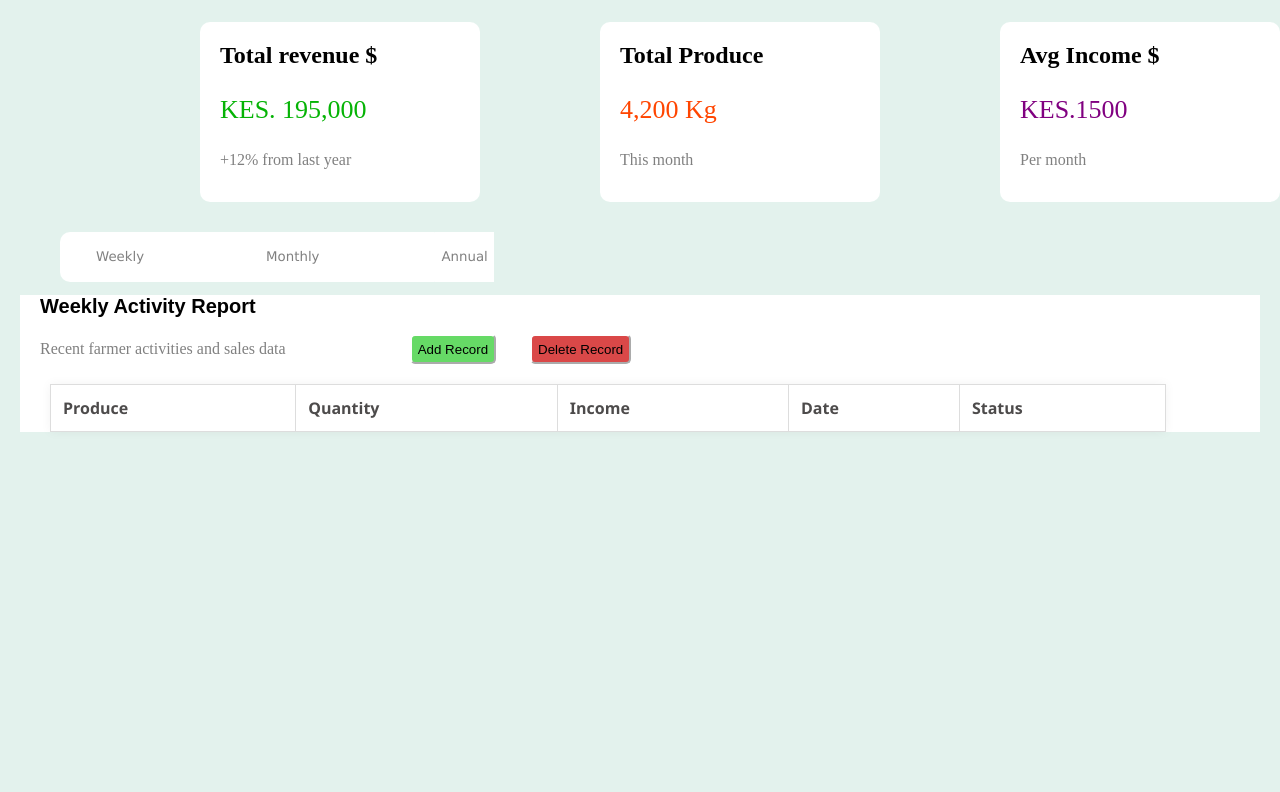
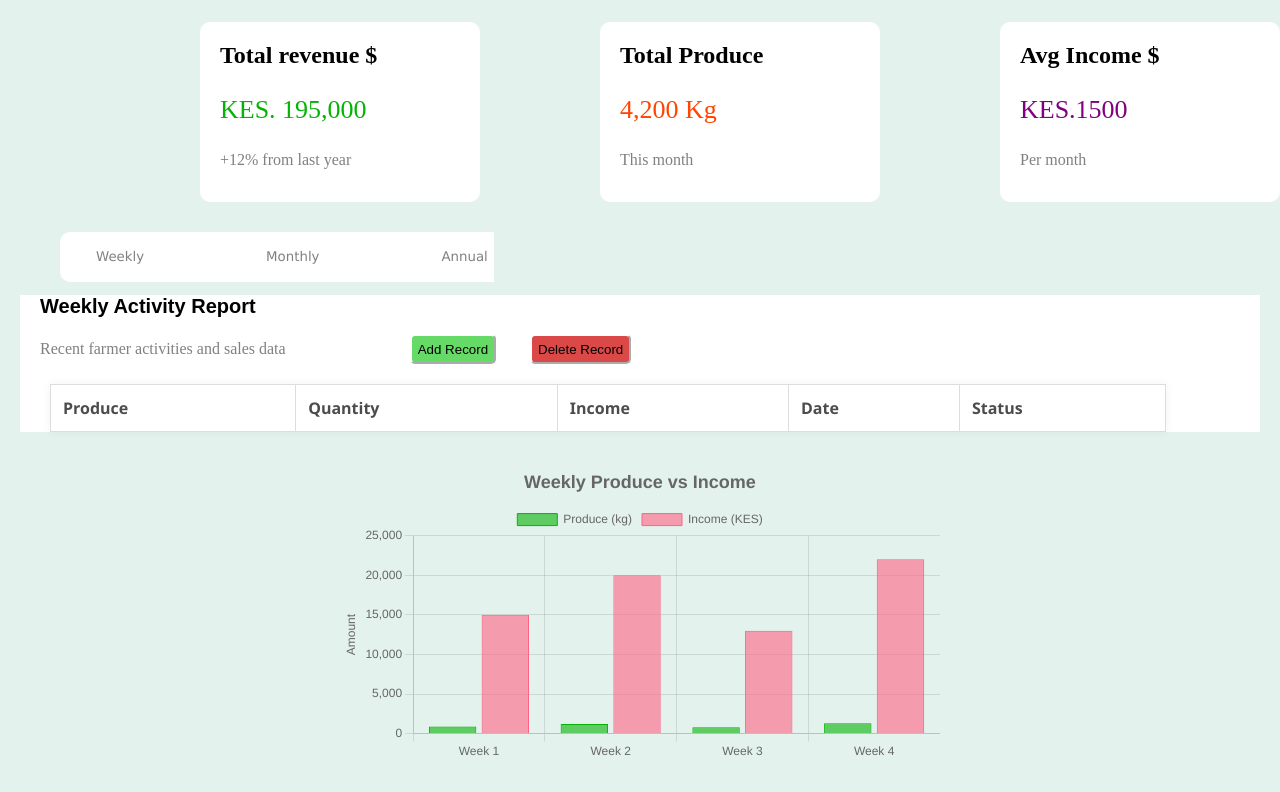
Before and after one commit to dickie-tech/Agri-Digi-App, a website: page reports.html in a window 1280 px wide. Shown: the part 131-923 px from the top of the page. Before the commit the page ends 800 px from the top, so only its background shows below. Drawn offline with nearby package versions, Linux system fonts and the light colour scheme.

Commit message:
feat: Ad bar graphs

```diff
--- a/reports.html
+++ b/reports.html
@@ -153,6 +153,8 @@
       }
     }
   </style>
+  <script src="https://cdn.jsdelivr.net/npm/chart.js"></script>
+
 </head>
 <body>
   <a href="profile.html"><button class="home-button">Back To Profile</button></a>
@@ -203,6 +205,7 @@
       <tbody></tbody>
     </table>
   </div>
+  <canvas id="weeklyChart" width="600" height="300" style="margin: 30px auto; display: block;"></canvas>
   <div class="table-report monthly" id="monthly">
     <h1>Monthly Activity Report</h1>
     <p>Recent farmer activities and sales data </p>
@@ -238,9 +241,60 @@
     </table>
   </div>
   <script>
-    function toggleSidebar() {
-      document.getElementById("annual").classList.toggle("inactive");
+  function toggleSidebar() {
+    document.getElementById("annual").classList.toggle("inactive");
+  }
+
+  // Sample weekly data
+  const weeklyLabels = ['Week 1', 'Week 2', 'Week 3', 'Week 4'];
+  const produceData = [900, 1200, 800, 1300]; // Example produce quantity per week
+  const incomeData = [15000, 20000, 13000, 22000]; // Corresponding income
+
+  const ctx = document.getElementById('weeklyChart').getContext('2d');
+  const weeklyChart = new Chart(ctx, {
+    type: 'bar',
+    data: {
+      labels: weeklyLabels,
+      datasets: [
+        {
+          label: 'Produce (kg)',
+          data: produceData,
+          backgroundColor: 'rgba(5, 179, 5, 0.6)',
+          borderColor: 'rgba(5, 179, 5, 1)',
+          borderWidth: 1
+        },
+        {
+          label: 'Income (KES)',
+          data: incomeData,
+          backgroundColor: 'rgba(255, 99, 132, 0.6)',
+          borderColor: 'rgba(255, 99, 132, 1)',
+          borderWidth: 1
+        }
+      ]
+    },
+    options: {
+      responsive: true,
+      plugins: {
+        title: {
+          display: true,
+          text: 'Weekly Produce vs Income',
+          font: {
+            size: 18
+          }
+        }
+      },
+      scales: {
+        y: {
+          beginAtZero: true,
+          title: {
+            display: true,
+            text: 'Amount'
+          }
+        }
+      }
     }
-  </script>
+  });
+</script>
+
 </body>
 </html>
```
